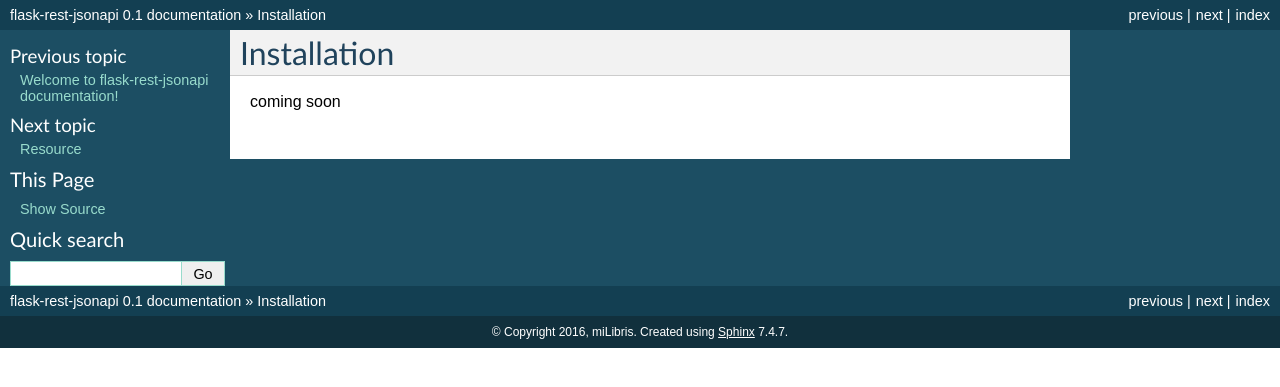
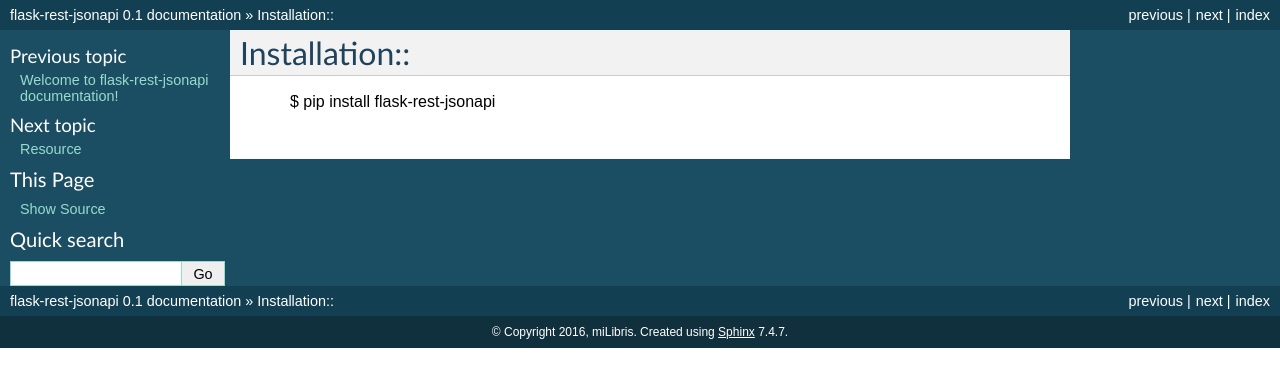
Before and after one commit to miLibris/flask-rest-jsonapi, a Sphinx documentation site: the page built from docs/install.rst, in a window 1280 px wide. Shown: the top 387 px of the page. Built offline with Sphinx 7.4.7, drawn with Linux system fonts in a browser that asks for light colours.

Commit message:
update install code

```diff
--- a/docs/install.rst
+++ b/docs/install.rst
@@ -1,4 +1,4 @@
-Installation
+Installation::
 ============
 
-coming soon
+    $ pip install flask-rest-jsonapi
```
